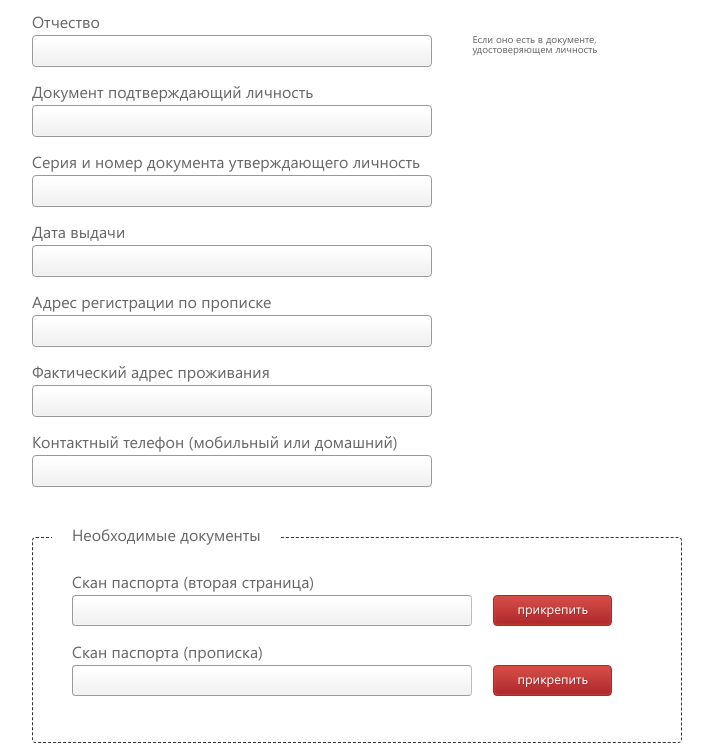
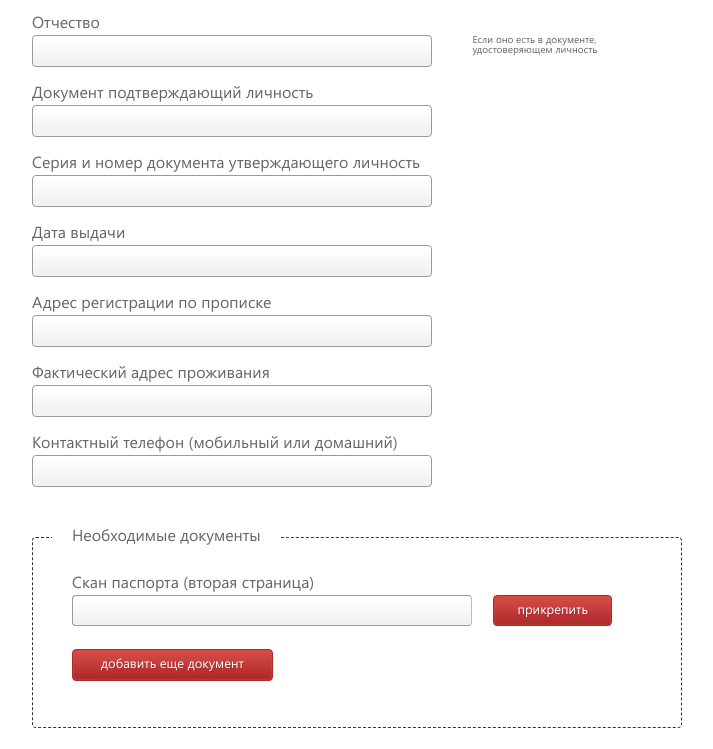
Before and after one commit to justdealman/entranzit, a plain HTML site: page teh.html in a window 1280 px wide. Shown: the part 591-1340 px from the top of the page, without its empty margins (168-881 px from the left). Drawn offline with Linux system fonts and the light colour scheme.

Commit message:
add input file

```diff
--- a/css/style.css
+++ b/css/style.css
@@ -703,7 +703,9 @@ button::-moz-focus-inner {
 .form button:hover {
 	background-position:0 -30px !important;
 }
-
+.form button.onemore {
+	margin:7px 0 16px;
+}
 
 /* Footer */
 
--- a/js/dynamic.js
+++ b/js/dynamic.js
@@ -12,4 +12,9 @@ $(document).ready(function() {
 		return false;
 	}).filter(':first').click();
 	$('.team > div > div:last-child').css({'margin-bottom': '0'});
+	$('.files .onemore').bind('click', function() {
+		$(this).before('<p><span>Еще один документ</span> <input type="file"></p>');
+		$(this).parent().find('input[type="file"]').uniform();
+		return false;
+	});
 });
--- a/teh.html
+++ b/teh.html
@@ -65,7 +65,7 @@
 					<div class="files">
 						<h5>Необходимые документы</h5>
 						<p><span>Скан паспорта (вторая страница)</span> <input type="file"></p>
-						<p><span>Скан паспорта (прописка)</span> <input type="file"></p>
+						<button class="onemore">добавить еще документ</button>
 					</div>
 				</div>
 				<div class="switch category2">
```
